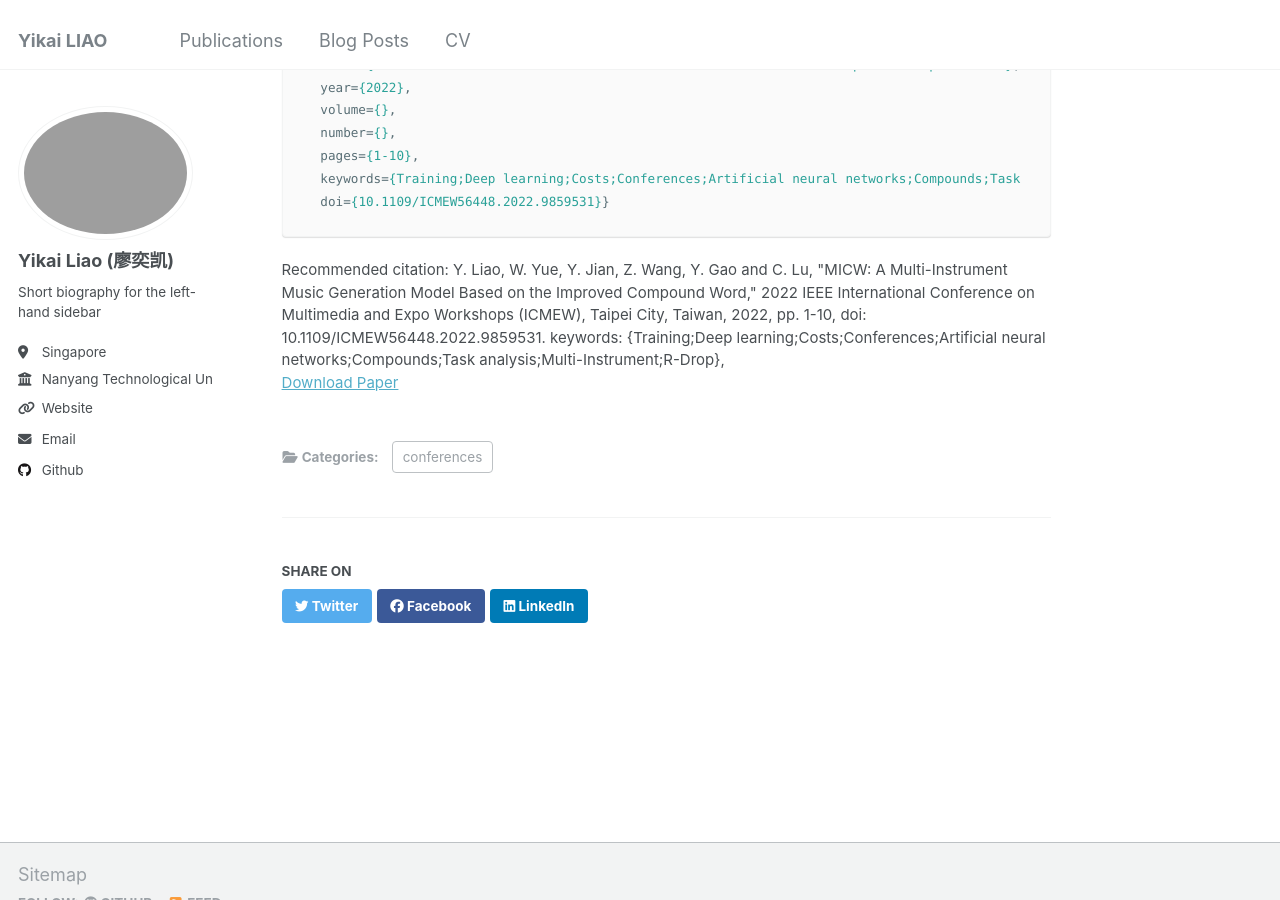
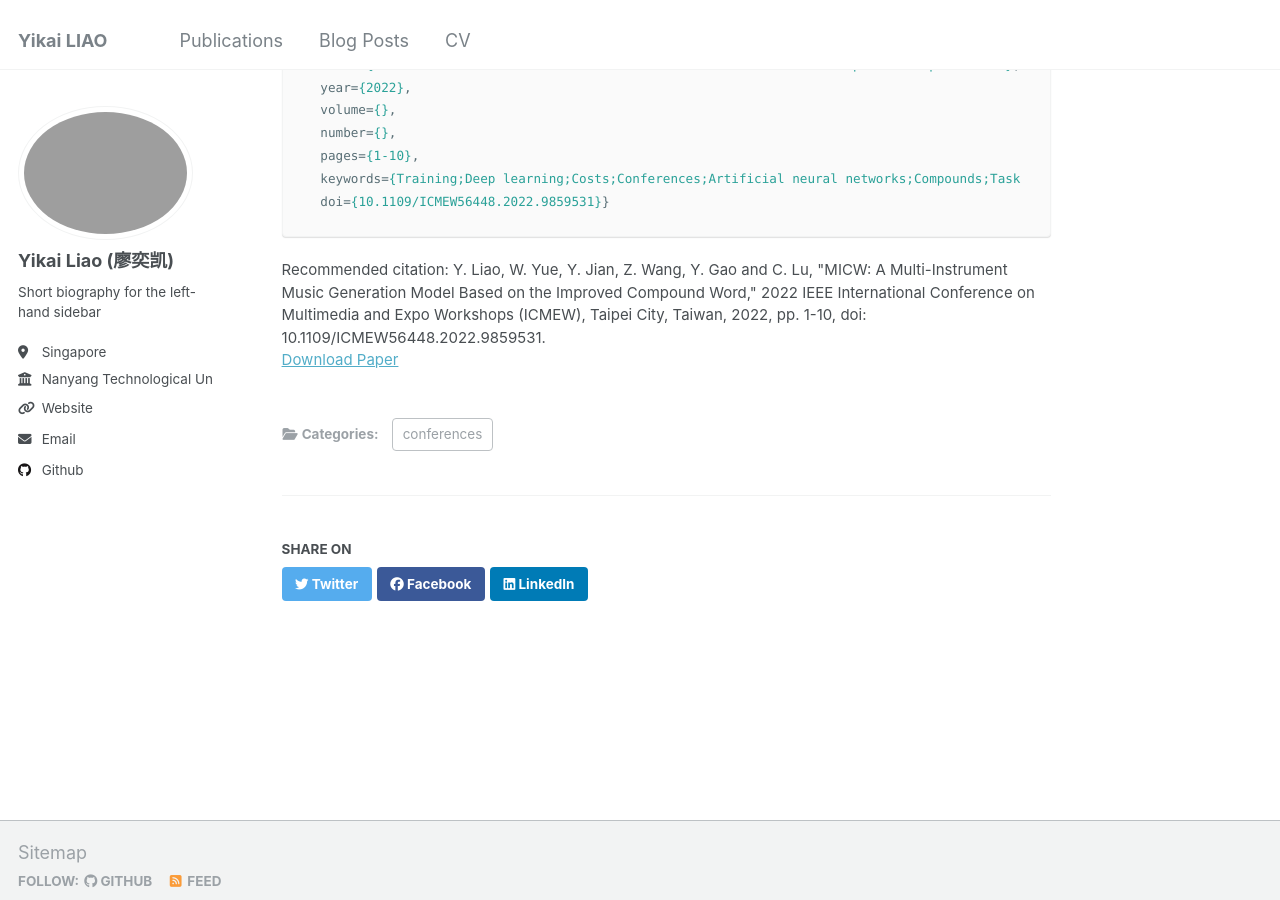
Before and after one commit to Yikai-Liao/academicpages, a Jekyll site: the page built from _publications/2022-08-23-micw.md, in a window 1280 px wide and 900 px high, scrolled down 562 px. Built offline with Jekyll 4.4.1, drawn with Linux system fonts in a browser that asks for light colours.

Commit message:
remove keywords

```diff
--- a/_publications/2022-08-23-micw.md
+++ b/_publications/2022-08-23-micw.md
@@ -7,7 +7,7 @@ excerpt: 'This paper presents a multi-instrument symbolic music generation model
 date: 2022-08-23
 venue: 'IEEE International Conference on Multimedia and Expo Workshops (ICMEW)'
 paperurl: 'https://ieeexplore.ieee.org/document/9859531'
-citation: 'Y. Liao, W. Yue, Y. Jian, Z. Wang, Y. Gao and C. Lu, "MICW: A Multi-Instrument Music Generation Model Based on the Improved Compound Word," 2022 IEEE International Conference on Multimedia and Expo Workshops (ICMEW), Taipei City, Taiwan, 2022, pp. 1-10, doi: 10.1109/ICMEW56448.2022.9859531. keywords: {Training;Deep learning;Costs;Conferences;Artificial neural networks;Compounds;Task analysis;Multi-Instrument;R-Drop},'
+citation: 'Y. Liao, W. Yue, Y. Jian, Z. Wang, Y. Gao and C. Lu, "MICW: A Multi-Instrument Music Generation Model Based on the Improved Compound Word," 2022 IEEE International Conference on Multimedia and Expo Workshops (ICMEW), Taipei City, Taiwan, 2022, pp. 1-10, doi: 10.1109/ICMEW56448.2022.9859531.'
 ---
 
 In this work, we address the task of multi-instrument music generation. Notably, along with the development of artificial neural networks, deep learning has become a leading technique to accelerate the automatic music generation and is featured in many previous papers like MuseGan, MusicBert, and PopMAG. However, seldom of them implement a well-designed representation of multi-instrumental music, and no model perfectly introduces a prior knowledge of music theory. In this paper, we leverage the Compound Word and R-drop method to work on multi-instrument music generation tasks. Objective and subjective evaluations show that the generated music has cost less training time, and achieved prominent music quality.
```
